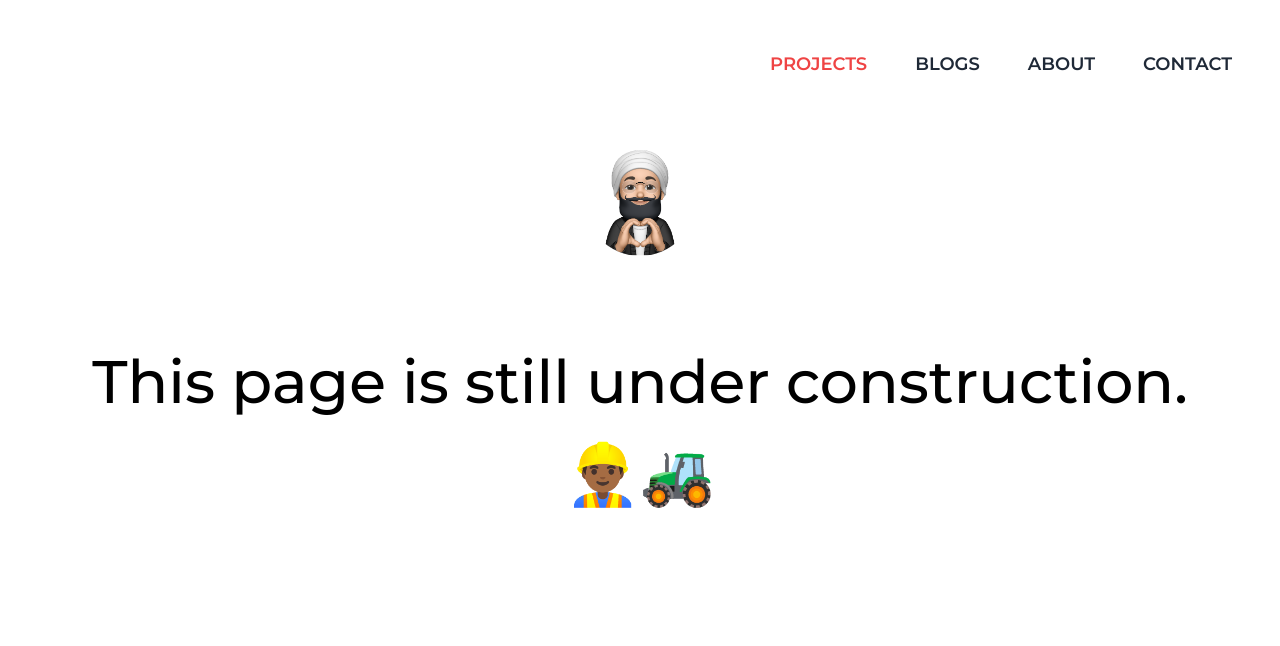
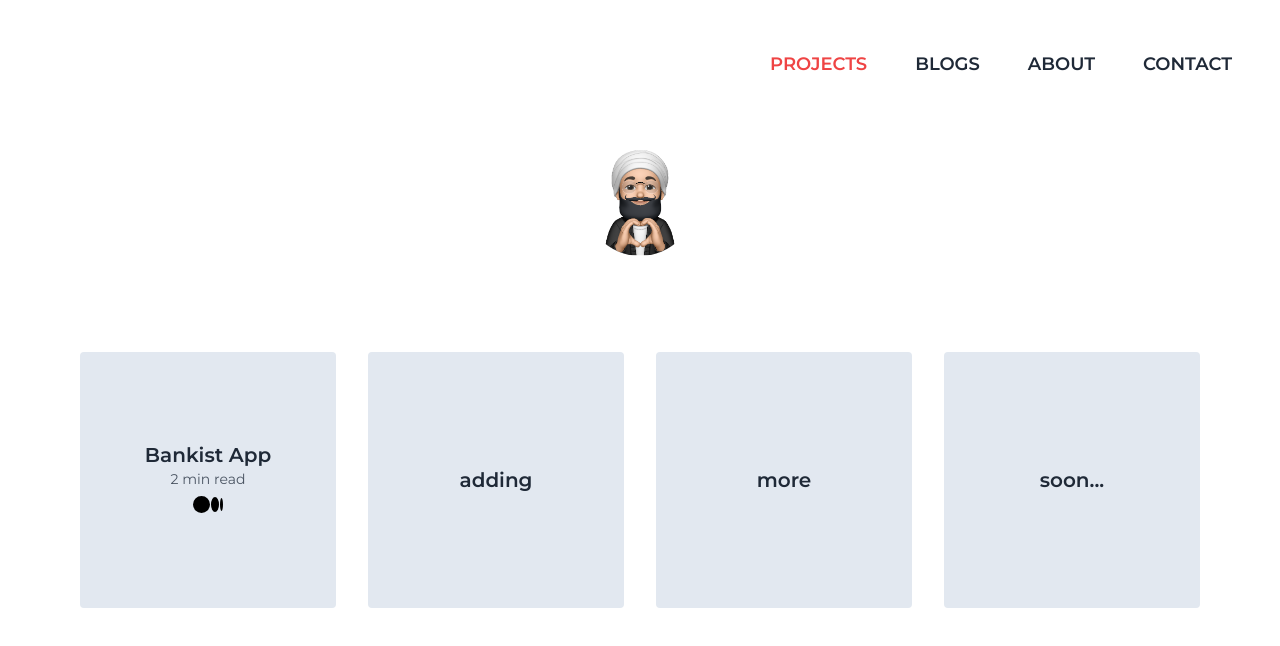
Before and after one commit to singhdan2002/website, a website: page src/projects.html in a window 1280 px wide. Drawn offline with Linux system fonts and the light colour scheme.

Commit message:
project cards added.

```diff
--- a/src/projects.html
+++ b/src/projects.html
@@ -77,10 +77,27 @@
                 <div class="flex flex-col">
                     <img src="img/d534e5f27ecf57eea748070c8376ac75-sticker.png" class="rounded-full w-28 mx-auto"/>
                 </div>
-                <div class="py-20 items-center justify-evenly">
+                <div class="py-20 items-center justify-evenly flex flex-row flex-wrap">
 
-                    <p class="w-full py-4 lg:px-16 md:px-20 items-center justify-center flex dark:text-white text-5xl lg:text-6xl text-center font-medium">This page is still under construction. </p>
-                    <p class="w-full py-4 lg:px-16 md:px-20 items-center justify-center flex dark:text-white text-5xl lg:text-6xl text-center font-medium">👷🏾‍♂️🚜</p>
+                    <!-- <p class="w-full py-4 lg:px-16 md:px-20 items-center justify-center flex dark:text-white text-5xl lg:text-6xl text-center font-medium">This page is still under construction. </p>
+                    <p class="w-full py-4 lg:px-16 md:px-20 items-center justify-center flex dark:text-white text-5xl lg:text-6xl text-center font-medium">👷🏾‍♂️🚜</p> -->
+                    <a href="https://danishjeetsingh.medium.com/bankist-app-645672a50ae6">
+                        <div class="h-64 w-64 m-4 bg-slate-200 rounded place-content-center grid text-center transition duration-200  hover:ease-in hover:scale-110">
+                            <h1 class="font-semibold text-xl text-gray-800">Bankist App</h1>
+                            <h5 class="font-light text-gray-600 text-sm" >2 min read</h5>
+                            <img class=" m-auto" src="svg/medium.svg" alt="Medium logo">
+                        </div>
+                    </a>
+
+                        <div class="h-64 w-64 m-4 bg-slate-200 rounded place-content-center grid text-center transition duration-200  hover:ease-in hover:scale-110">
+                            <h1 class="font-semibold text-xl text-gray-800">adding</h1>
+                        </div>
+                        <div class="h-64 w-64 m-4 bg-slate-200 rounded place-content-center grid text-center transition duration-200  hover:ease-in hover:scale-110">
+                            <h1 class="font-semibold text-xl text-gray-800">more</h1>
+                        </div>
+                        <div class="h-64 w-64 m-4 bg-slate-200 rounded place-content-center grid text-center transition duration-200  hover:ease-in hover:scale-110">
+                            <h1 class="font-semibold text-xl text-gray-800">soon...</h1>
+                        </div>
                 </div>
             </div>
         </div>
```
Also changed, not shown: src/about.html (+5 -0 lines), src/index.html (+5 -0 lines), src/styles.css, src/svg/medium.svg (added), 2 other files.
